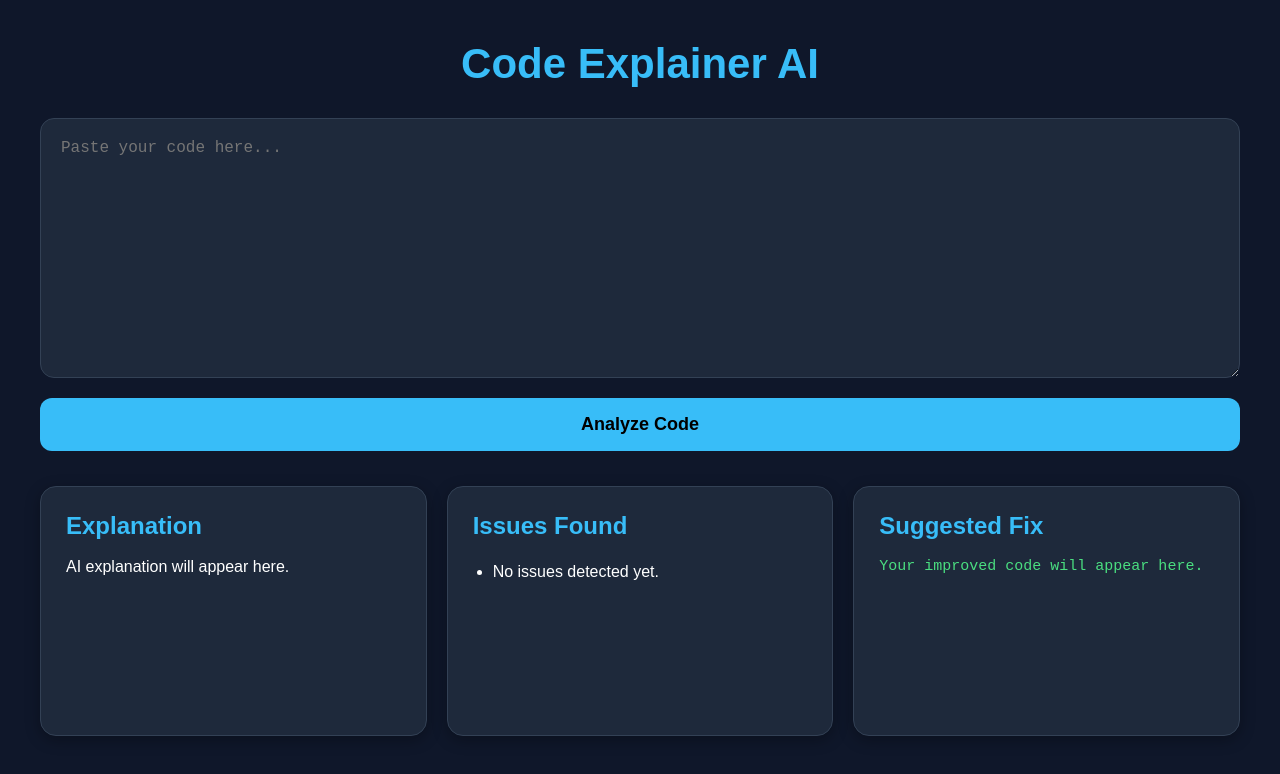
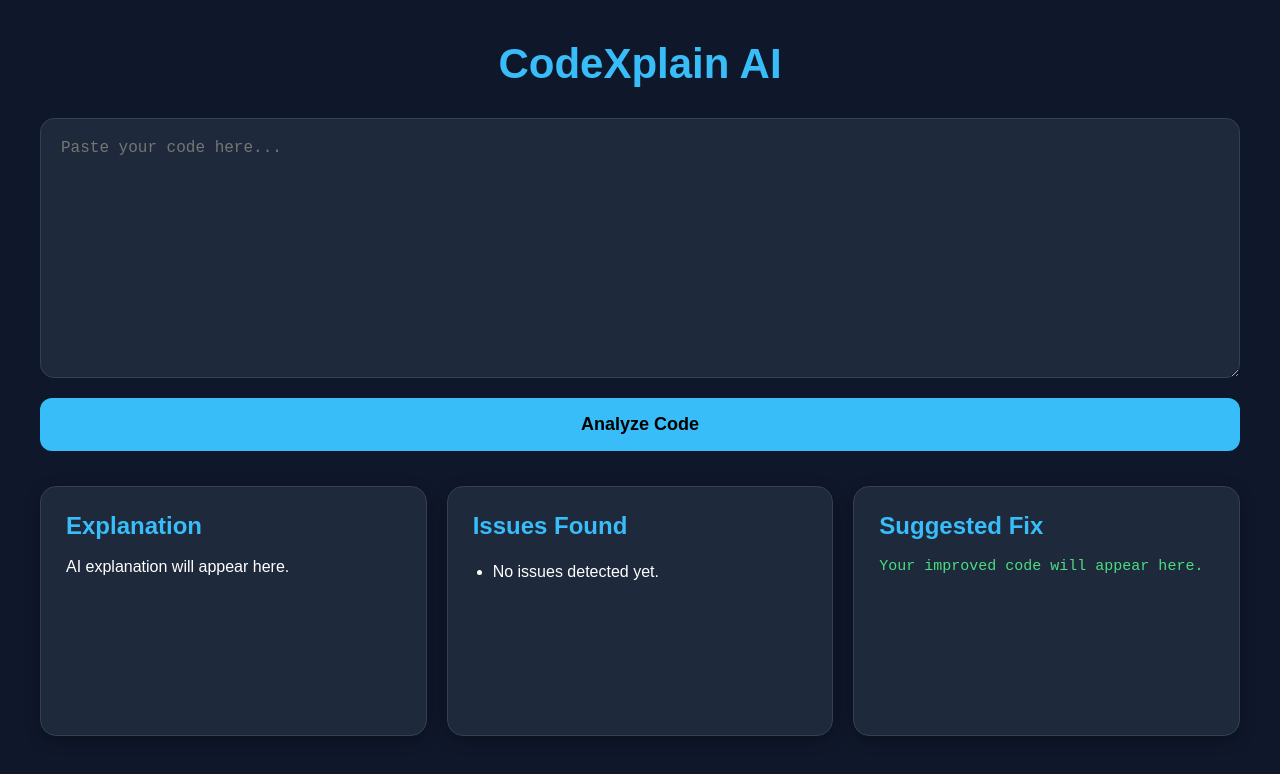
Before and after one commit to maunta91/Code--explainer-ai, a plain HTML site: page index.html in a window 1280 px wide. Drawn offline with Linux system fonts and the light colour scheme.

Commit message:
Update index.html

```diff
--- a/index.html
+++ b/index.html
@@ -4,15 +4,18 @@
     <meta charset="UTF-8" />
     <meta name="viewport" content="width=device-width, initial-scale=1.0" />
 
-    <title>Code Explainer AI</title>
+    <title>CodeXplain AI</title>
 
+    <link rel="icon" type="image/svg+xml" href="favicon.svg" />
     <link rel="stylesheet" href="style.css" />
 </head>
 <body>
 
     <div class="container">
 
-        <h1>Code Explainer AI</h1>
+        <div class="header">
+            <h1>CodeXplain AI</h1>
+        </div>
 
         <!-- Input Section -->
         <div class="input-section">
```
